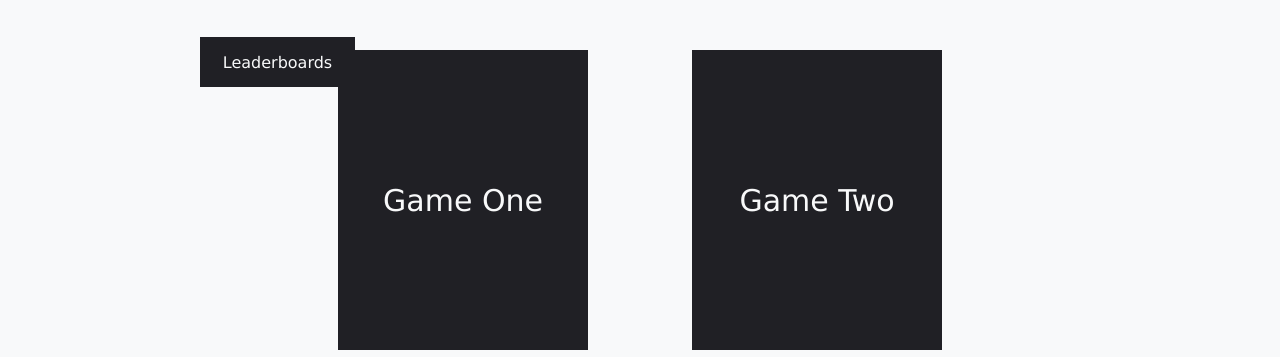
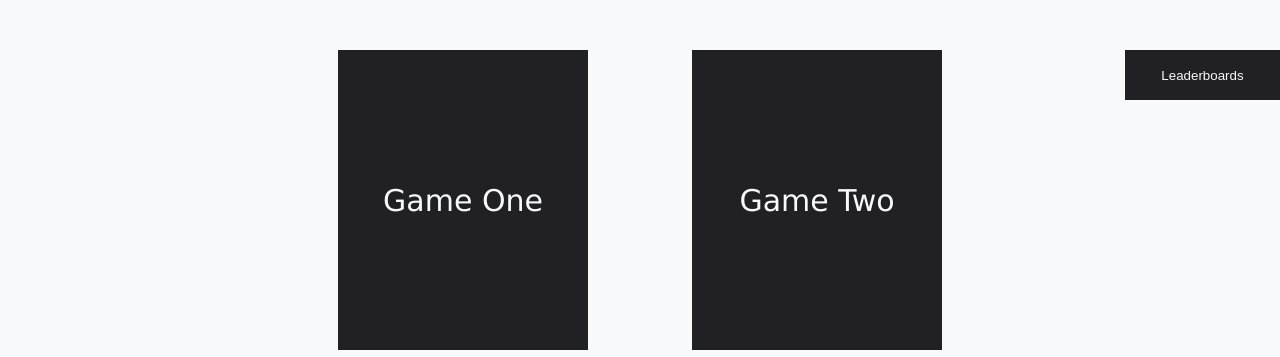
Before and after one commit to Newcastle-University-CSC2033-Group04/FDM, a Flask app: page /games in a window 1280 px wide. Shown: the part 63-420 px from the top of the page. Run offline with Flask 2, Linux system fonts and the light colour scheme.

Commit message:
Fixed button location.

```diff
--- a/static/gameStyle.css
+++ b/static/gameStyle.css
@@ -10,7 +10,6 @@
     position: relative;
     border: 0px;
 }
-
 #games {
     background-color: transparent;
     text-align: center;
@@ -19,30 +18,26 @@
 }
 
 #leaderboards {
+    float: right;
     right: 0;
-    top: 100px; left: 200px;
+    margin-top: 50px;
     width: 155px;
     height: 50px;
-    color: var(--white);
-    border: 2px;
-    font-family: var(--font);
-    font-size: 16px;
     display: inline-block;
     text-align: center;
     background-color: transparent;
     position: absolute;
-
+    border: 0px;
     background-image: linear-gradient(to right, var(--gray) 50%, var(--blue) 50%);
     background-size: 200% 200%;
     background-position: left;
     transition: all 400ms ease;
+    color: var(--white);
 }
-
 #leaderboards:hover {
     background-position: right;
     color: var(--white);
 }
-
 .game-button:hover {
     height: 350px;
     width: 300px;
```
